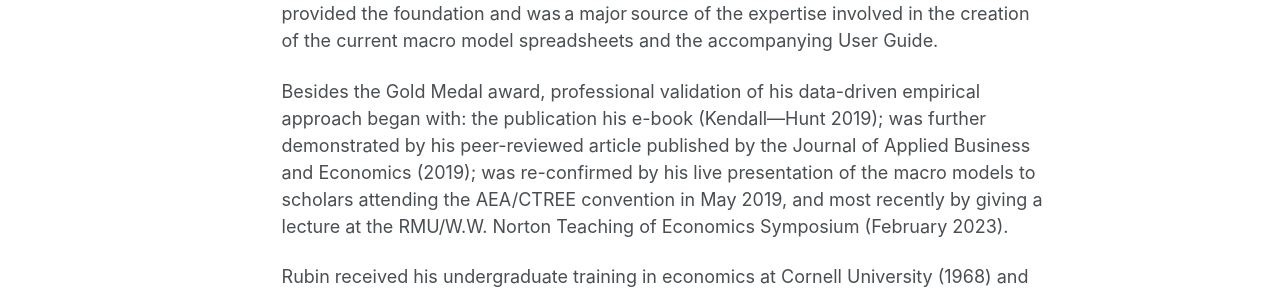
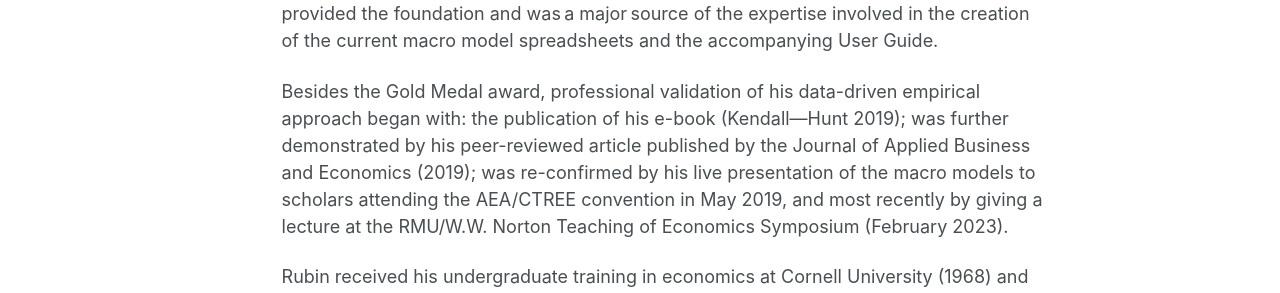
Before and after one commit to marc-rubin/marc-rubin.github.io, a Jekyll site: the page built from _pages/about.md, in a window 1280 px wide and 1363 px high. Shown: the part 553-846 px from the top of the window. Built offline with Jekyll 4.4.1, drawn with Linux system fonts in a browser that asks for light colours.

```diff
--- a/_pages/about.md
+++ b/_pages/about.md
@@ -8,6 +8,6 @@ redirect_from:
 ---
 <p>Marc Rubin is a recently retired Towson University faculty member who was previously affiliated with the Department of Economics at the University. Rubin joined this institution in 2012, immediately following his retirement from the Census Bureau, U.S. Department of Commerce. This relationship continued until May 2023 during which time he specialized in teaching macroeconomics.  Prior employment included various stints in academia teaching economics to undergraduate and graduate students alike. Rubin also worked in the private sector as a project manager for SAIC and Booz, Allen and Hamilton, where he specialized in energy/environmental issues. During his government and academic careers, Rubin published numerous technical reports and peer reviewed articles. The latter appeared in various academic journals, and in the official proceedings of the Joint Economic Committee, United States Congress. His scholarly output at the Census Bureau included numerous studies on the development of NIPA accounts (National Income and Product Accounts) for the U.S. Insular Areas. This work was the basis for receiving the U.S. Department of Commerce’s Highest Civilian Honor: the Gold Medal Award for Scientific/Engineering Achievement (2010). And most importantly, this last NIPA work provided the foundation and was a major source of the expertise involved in the creation of the current macro model spreadsheets and the accompanying User Guide.</p>
 
-<p>Besides the Gold Medal award, professional validation of his data-driven empirical approach began with: the publication his  e-book (Kendall—Hunt 2019); was further demonstrated by his peer-reviewed article published by the Journal of Applied Business and Economics (2019); was re-confirmed by his live presentation of the macro models to scholars attending the AEA/CTREE convention in May 2019, and most recently by giving a lecture at the RMU/W.W. Norton Teaching of Economics Symposium (February 2023).</p>
+<p>Besides the Gold Medal award, professional validation of his data-driven empirical approach began with: the publication of his e-book (Kendall—Hunt 2019); was further demonstrated by his peer-reviewed article published by the Journal of Applied Business and Economics (2019); was re-confirmed by his live presentation of the macro models to scholars attending the AEA/CTREE convention in May 2019, and most recently by giving a lecture at the RMU/W.W. Norton Teaching of Economics Symposium (February 2023).</p>
 
 <p>Rubin received his undergraduate training in economics at Cornell University (1968) and went on to get the Ph.D. in economics from the University of Pennsylvania (1977). His original research interest was in comparative economic systems and organizational theory. He spent a year in China (1985-86) as a Fulbright Teaching and Research Fellow at Zhongshan University, and a dissertation field work year in the USSR (1974-75) as an IREX (International Research and Exchanges Board) fellow at the Moscow Institute of the National Economy (Plekhanov Institute).</p>
```
